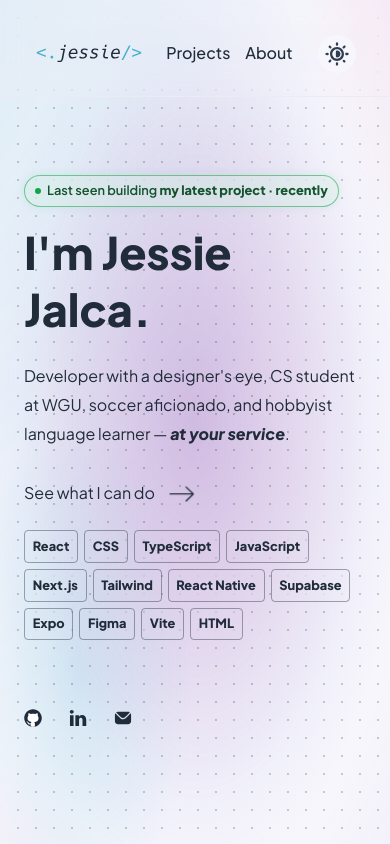
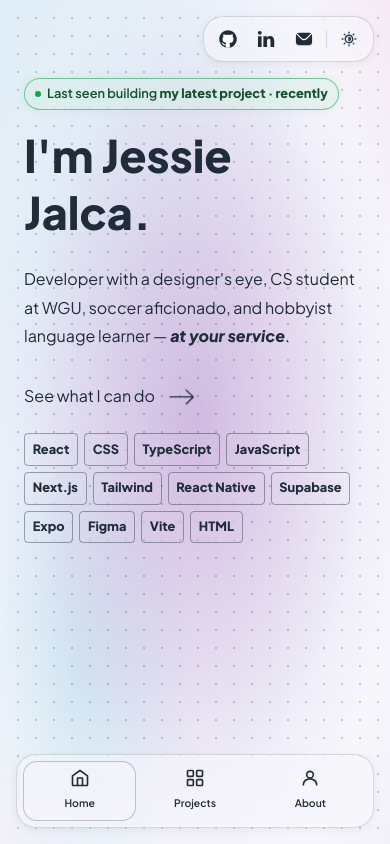
Before and after one commit to jessiejalca/portfolio, a React (Vite) app: page / in a window 390 px wide. Built offline with nearby package versions, Linux system fonts and the light colour scheme; no server answers.

Commit message:
feat: Refresh mobile navigation experience

```diff
--- a/src/App.css
+++ b/src/App.css
@@ -136,7 +136,7 @@ footer {
 @media (max-width: 520px) {
   main,
   footer {
-    padding: 62px 24px;
+    padding: 62px 24px 100px;
   }
 }
 
@@ -277,25 +277,171 @@ nav a.active {
 }
 
 @media (max-width: 520px) {
-  header {
-    padding: 1em 1em 0.2em;
-  }
-
-  .menu {
-    gap: 10px;
-  }
-
-  nav {
-    gap: 0;
-  }
-
-  nav .link {
-    padding: 0.2em 0.4em;
-    font-size: 1rem;
+  header,
+  .navbar {
+    display: none;
   }
 
   .settings {
     padding: 5px;
+  }
+}
+
+/* Bottom navigation — mobile only, fixed to bottom of viewport */
+.bottom-nav,
+.contact-bar {
+  display: none;
+}
+
+@media (max-width: 520px) {
+  .bottom-nav {
+    display: flex;
+    align-items: center;
+    position: fixed;
+    bottom: 16px;
+    left: 16px;
+    right: 16px;
+    padding: 6px;
+    border-radius: 20px;
+    border: 1px solid color-mix(in srgb, var(--primary-text-color) 15%, transparent);
+    background-color: color-mix(in srgb, var(--primary-bg-color) 55%, transparent);
+    backdrop-filter: blur(14px);
+    -webkit-backdrop-filter: blur(14px);
+    box-shadow: 0 2px 10px rgba(0, 0, 0, 0.06);
+    z-index: 1000;
+  }
+
+  /* Scrollable section — page nav links */
+  .bottom-nav-pages {
+    display: flex;
+    align-items: center;
+    justify-content: center;
+    gap: 2px;
+    overflow-x: auto;
+    -webkit-overflow-scrolling: touch;
+    scrollbar-width: none;
+    flex: 1;
+    min-width: 0;
+  }
+
+  /* Equal-width nav items, centered within their share of the pages section */
+  .bottom-nav-pages .bottom-nav-item {
+    flex: 1;
+    flex-shrink: 1;
+  }
+
+  .bottom-nav-pages::-webkit-scrollbar {
+    display: none;
+  }
+
+.bottom-nav-item {
+    display: flex;
+    flex-direction: column;
+    align-items: center;
+    flex-shrink: 0;
+    gap: 3px;
+    padding: 6px 12px;
+    border-radius: 14px;
+    color: var(--primary-text-color);
+    text-decoration: none;
+    font-size: 0.65rem;
+    font-weight: 600;
+    border: 1px solid transparent;
+    background: none;
+    cursor: pointer;
+    transition: background-color 0.2s ease, border-color 0.2s ease;
+  }
+
+  .bottom-nav-item:hover,
+  .bottom-nav-item:focus-visible,
+  .bottom-nav-item.active {
+    text-decoration: none;
+    background-color: color-mix(in srgb, var(--primary-bg-color) 30%, transparent);
+    border-color: color-mix(in srgb, var(--primary-text-color) 25%, transparent);
+  }
+
+  /* Icon-only items (contacts + dark mode toggle) */
+  .bottom-nav-icon {
+    padding: 8px 10px;
+  }
+
+  .bottom-nav-icon img {
+    width: 24px;
+    height: 24px;
+    display: block;
+  }
+
+  /* Contact bar — fixed to top-right, mobile only */
+  .contact-bar {
+    display: flex;
+    align-items: center;
+    gap: 2px;
+    position: fixed;
+    top: 16px;
+    right: 16px;
+    padding: 6px;
+    border-radius: 20px;
+    border: 1px solid color-mix(in srgb, var(--primary-text-color) 15%, transparent);
+    background-color: color-mix(in srgb, var(--primary-bg-color) 55%, transparent);
+    backdrop-filter: blur(14px);
+    -webkit-backdrop-filter: blur(14px);
+    box-shadow: 0 2px 10px rgba(0, 0, 0, 0.06);
+    z-index: 1000;
+  }
+
+  .contact-bar-item {
+    display: flex;
+    align-items: center;
+    justify-content: center;
+    padding: 6px 8px;
+    border-radius: 14px;
+    border: 1px solid transparent;
+    background: none;
+    text-decoration: none;
+    cursor: pointer;
+    transition: background-color 0.2s ease, border-color 0.2s ease;
+  }
+
+  .contact-bar-item:hover,
+  .contact-bar-item:focus-visible {
+    text-decoration: none;
+    background-color: color-mix(in srgb, var(--primary-bg-color) 30%, transparent);
+    border-color: color-mix(in srgb, var(--primary-text-color) 25%, transparent);
+  }
+
+  /* Suppress browser default focus background on mouse click */
+  .contact-bar-item:focus:not(:focus-visible) {
+    outline: none;
+    background-color: transparent;
+    border-color: transparent;
+  }
+
+  .contact-bar-item img {
+    width: 18px;
+    height: 18px;
+    display: block;
+  }
+
+  .contact-bar-divider {
+    width: 1px;
+    height: 18px;
+    background-color: color-mix(in srgb, var(--primary-text-color) 15%, transparent);
+    flex-shrink: 0;
+    margin: 0 2px;
+  }
+
+  /* Vertical divider between nav groups */
+  .bottom-nav-divider {
+    width: 1px;
+    height: 24px;
+    background-color: color-mix(in srgb, var(--primary-text-color) 15%, transparent);
+    flex-shrink: 0;
+    margin: 0 2px;
+  }
+
+  /* Footer is redundant on mobile — contacts live in the bottom nav */
+  footer {
+    display: none;
   }
 }
 
@@ -410,6 +556,7 @@ button.toggle-box {
 /* Tech stack strip */
 .tech-strip {
   margin-top: 3rem;
+  margin-bottom: 2rem;
 }
 
 .hero .tech-strip {
--- a/src/App.jsx
+++ b/src/App.jsx
@@ -5,6 +5,8 @@ import { Outlet, useLocation } from "react-router-dom"
 import { AnimatePresence, motion } from "framer-motion"
 import NavBar from "./components/NavBar"
 import Footer from "./components/Footer"
+import BottomNav from "./components/BottomNav"
+import ContactBar from "./components/ContactBar"
 import "./App.css"
 
 /*
@@ -90,6 +92,8 @@ function App() {
         darkMode={darkMode}
         setDarkMode={handleDarkMode}
       />
+      <ContactBar darkMode={darkMode} setDarkMode={handleDarkMode} />
+      <BottomNav />
       <AnimatePresence>
         <motion.div
           key={location.pathname}
--- /dev/null
+++ b/src/components/BottomNav.jsx
@@ -0,0 +1,63 @@
+import { useEffect, useRef } from "react"
+import { NavLink, useLocation } from "react-router-dom"
+const NAV_ITEMS = [
+  {
+    to: "/",
+    label: "Home",
+    icon: (
+      <svg xmlns="http://www.w3.org/2000/svg" width="20" height="20" viewBox="0 0 24 24" fill="none" stroke="currentColor" strokeWidth="2" strokeLinecap="round" strokeLinejoin="round" aria-hidden="true">
+        <path d="M3 9.5L12 3l9 6.5V20a1 1 0 0 1-1 1H4a1 1 0 0 1-1-1V9.5z" />
+        <polyline points="9 21 9 12 15 12 15 21" />
+      </svg>
+    ),
+  },
+  {
+    to: "/projects",
+    label: "Projects",
+    icon: (
+      <svg xmlns="http://www.w3.org/2000/svg" width="20" height="20" viewBox="0 0 24 24" fill="none" stroke="currentColor" strokeWidth="2" strokeLinecap="round" strokeLinejoin="round" aria-hidden="true">
+        <rect x="3" y="3" width="7" height="7" rx="1" />
+        <rect x="14" y="3" width="7" height="7" rx="1" />
+        <rect x="3" y="14" width="7" height="7" rx="1" />
+        <rect x="14" y="14" width="7" height="7" rx="1" />
+      </svg>
+    ),
+  },
+  {
+    to: "/about",
+    label: "About",
+    icon: (
+      <svg xmlns="http://www.w3.org/2000/svg" width="20" height="20" viewBox="0 0 24 24" fill="none" stroke="currentColor" strokeWidth="2" strokeLinecap="round" strokeLinejoin="round" aria-hidden="true">
+        <circle cx="12" cy="8" r="4" />
+        <path d="M4 20c0-4 3.6-7 8-7s8 3 8 7" />
+      </svg>
+    ),
+  },
+]
+
+const BottomNav = () => {
+  const location = useLocation()
+  const pagesRef = useRef(null)
+
+  // Scroll active nav link into view on route change
+  useEffect(() => {
+    const active = pagesRef.current?.querySelector(".active")
+    if (active) active.scrollIntoView({ behavior: "smooth", block: "nearest", inline: "center" })
+  }, [location.pathname])
+
+  return (
+    <nav className="bottom-nav" aria-label="Mobile navigation">
+      <div className="bottom-nav-pages" ref={pagesRef}>
+        {NAV_ITEMS.map(({ to, label, icon }) => (
+          <NavLink key={to} to={to} className={({ isActive }) => `bottom-nav-item${isActive ? " active" : ""}`} end>
+            {icon}
+            <span>{label}</span>
+          </NavLink>
+        ))}
+      </div>
+
+    </nav>
+  )
+}
+
+export default BottomNav
--- /dev/null
+++ b/src/components/ContactBar.jsx
@@ -0,0 +1,36 @@
+import darkModeToggle from "../assets/dark-mode.svg"
+import darkModeToggleDark from "../assets/dm-dark-mode.svg"
+import githubLogo from "../assets/github.svg"
+import githubLogoDark from "../assets/dm-github.svg"
+import linkedinLogo from "../assets/linkedin.svg"
+import linkedinLogoDark from "../assets/dm-linkedin.svg"
+import emailLogo from "../assets/mail.svg"
+import emailLogoDark from "../assets/dm-mail.svg"
+
+const CONTACT_ITEMS = [
+  { href: "https://github.com/jessiejalca", label: "GitHub", logo: githubLogo, logoDark: githubLogoDark, external: true },
+  { href: "https://www.linkedin.com/in/jessiejalca/", label: "LinkedIn", logo: linkedinLogo, logoDark: linkedinLogoDark, external: true },
+  { href: "mailto:jessiejalca@gmail.com", label: "Email", logo: emailLogo, logoDark: emailLogoDark, external: false },
+]
+
+const ContactBar = ({ darkMode, setDarkMode }) => (
+  <div className="contact-bar">
+    {CONTACT_ITEMS.map(({ href, label, logo, logoDark, external }) => (
+      <a
+        key={label}
+        href={href}
+        className="contact-bar-item"
+        aria-label={label}
+        {...(external ? { target: "_blank", rel: "noreferrer" } : {})}
+      >
+        <img src={darkMode ? logoDark : logo} alt={label} />
+      </a>
+    ))}
+    <div className="contact-bar-divider" aria-hidden="true" />
+    <button className="contact-bar-item" onClick={setDarkMode} aria-label="Toggle dark mode">
+      <img src={darkMode ? darkModeToggleDark : darkModeToggle} alt="" />
+    </button>
+  </div>
+)
+
+export default ContactBar
```
